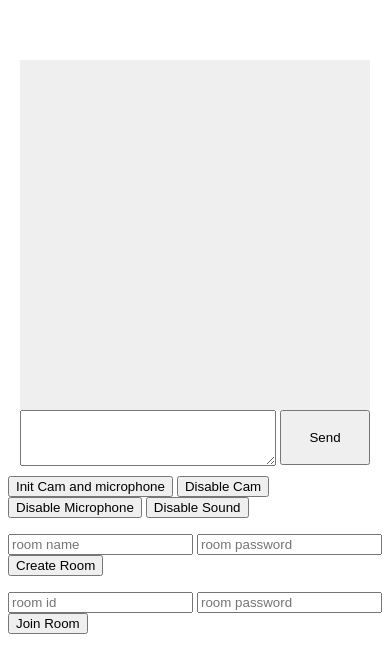
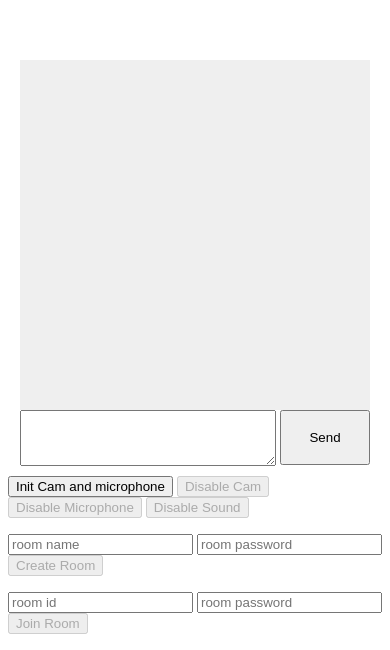
Before and after one commit to jsanahuja/peer-client, a website: page index.html in a window 390 px wide. Shown: the part 302-952 px from the top of the page. Drawn offline with nearby package versions, Linux system fonts and the light colour scheme; no server answers.

Commit message:
Disable buttons until users inits cam and microphone

```diff
--- a/index.html
+++ b/index.html
@@ -69,20 +69,20 @@
     <div id="outOptions">
         <p>
             <button id="init">Init Cam and microphone</button>
-            <button id="toggleCam"></button>
-            <button id="toggleMicrophone"></button>
-            <button id="toggleAudio"></button>
+            <button disabled="disabled" id="toggleCam"></button>
+            <button disabled="disabled" id="toggleMicrophone"></button>
+            <button disabled="disabled" id="toggleAudio"></button>
         </p>
         <p>
             <input id="createRoomName" placeholder="room name" type="text">
             <input id="createRoomPassword" placeholder="room password" type="password">
-            <button id="createRoom">Create Room</button>
+            <button disabled="disabled" id="createRoom">Create Room</button>
             <p id="roomid"></p>
         </p>
         <p>
             <input id="joinRoomId" placeholder="room id" type="text" />
             <input id="joinRoomPassword" placeholder="room password" type="password" />
-            <button id="joinRoom">Join Room</button>
+            <button disabled="disabled" id="joinRoom">Join Room</button>
         </p>
     </div>
 
@@ -110,6 +110,11 @@
             iceCandidatePoolSize: 40,
             onLocalStream: function(stream){
                 document.querySelector('video#local').srcObject = stream;
+                document.querySelector('#toggleCam').disabled = false;
+                document.querySelector('#toggleMicrophone').disabled = false;
+                document.querySelector('#toggleAudio').disabled = false;
+                document.querySelector('#createRoom').disabled = false;
+                document.querySelector('#joinRoom').disabled = false;
             },
             onRemoteStreamStart: function(callId, stream){
                 var video = document.createElement("video");
```
